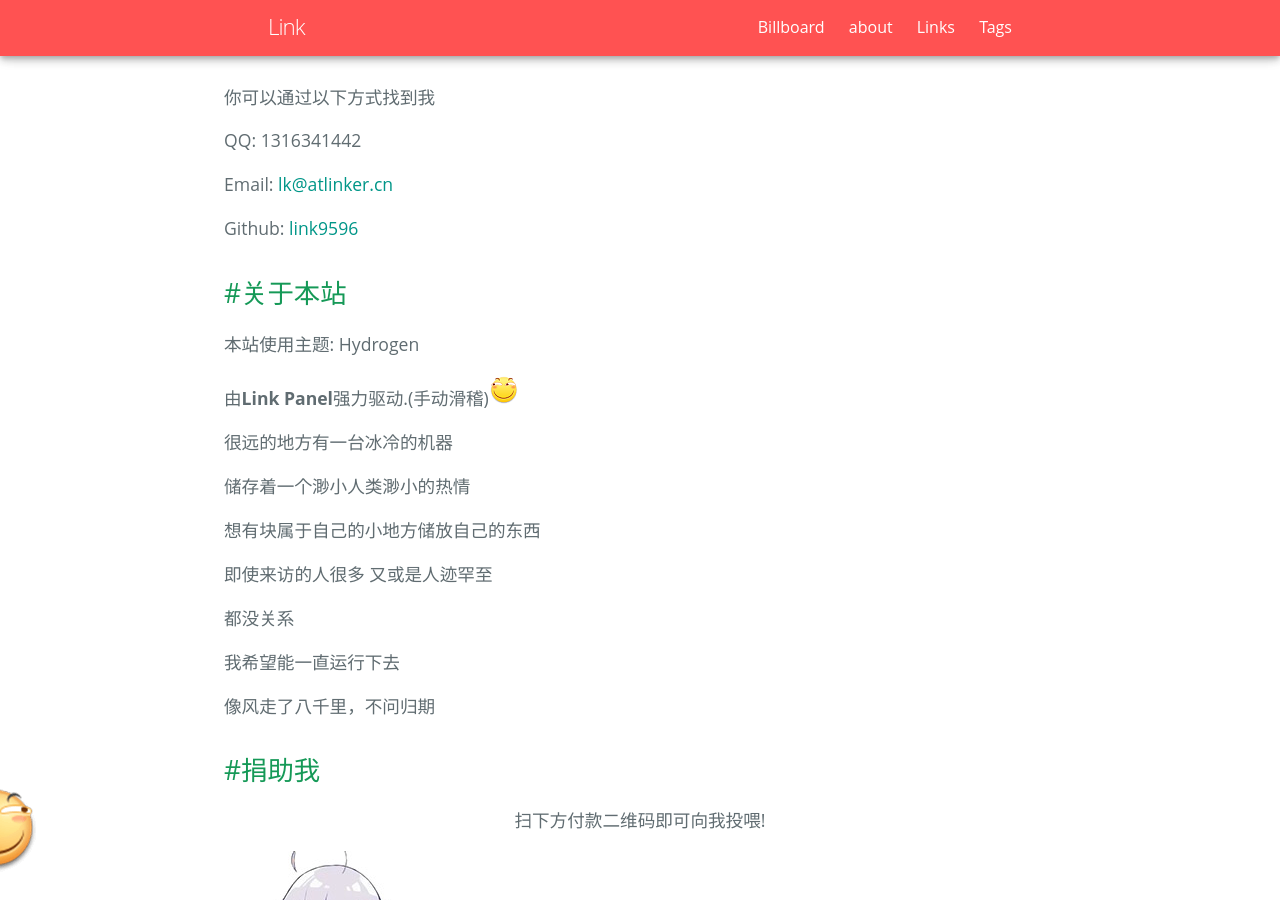
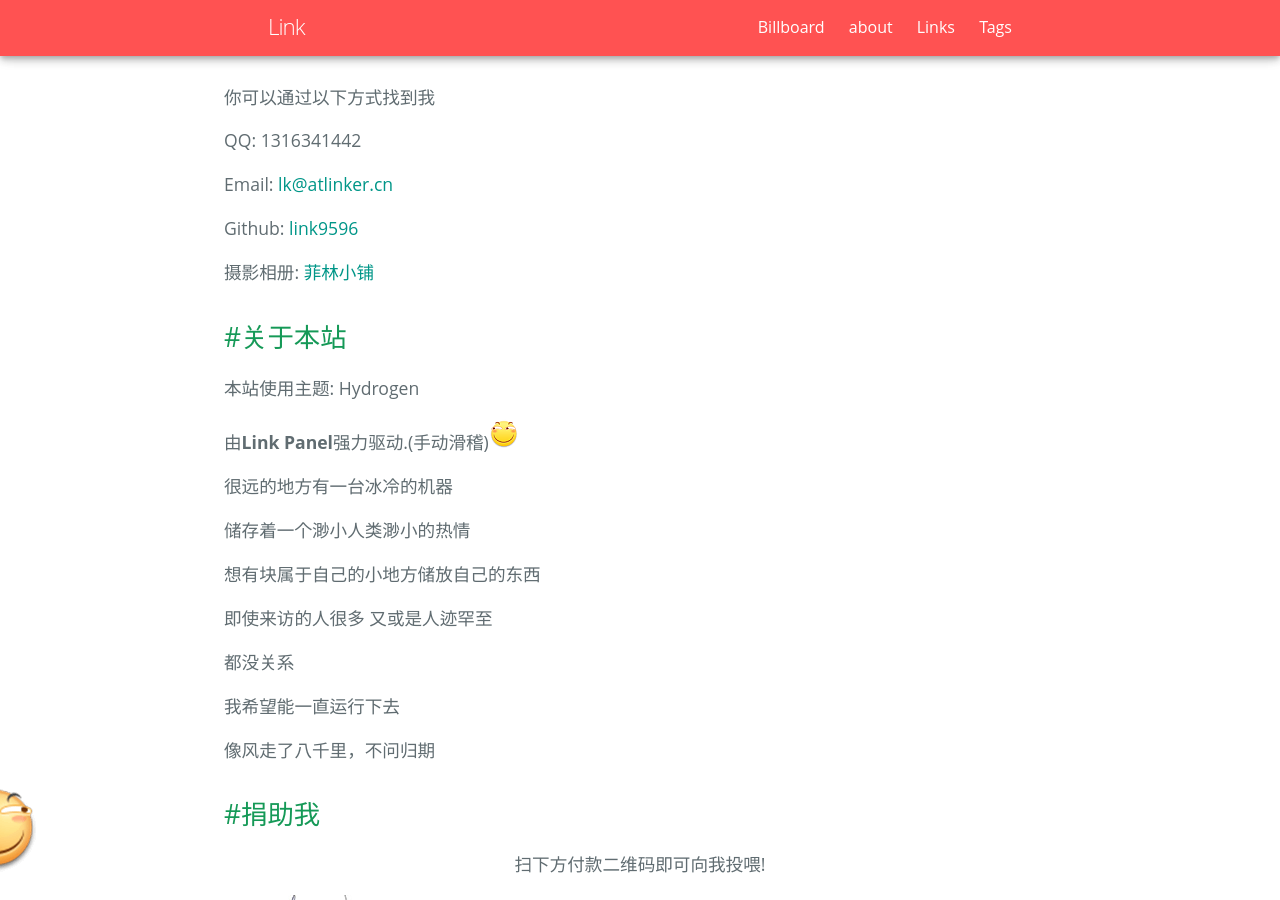
Before and after one commit to link9596/qwq, a Jekyll site: the page built from about.md, in a window 1280 px wide and 900 px high, scrolled down 587 px. Built offline with Jekyll 4.4.1, drawn with Linux system fonts in a browser that asks for light colours; some web fonts are replaced; comment, search, counter and statistics services are not loaded.

Commit message:
Update about.md

```diff
--- a/about.md
+++ b/about.md
@@ -21,6 +21,8 @@ QQ: 1316341442
 Email: <a href="mailto:lk@atlinker.cn">lk@atlinker.cn</a>
 
 Github: [link9596](https://github.com/link9596)
+
+摄影相册: [菲林小铺](https://film.atlinker.cn)
 
 ## #关于本站
 
```
